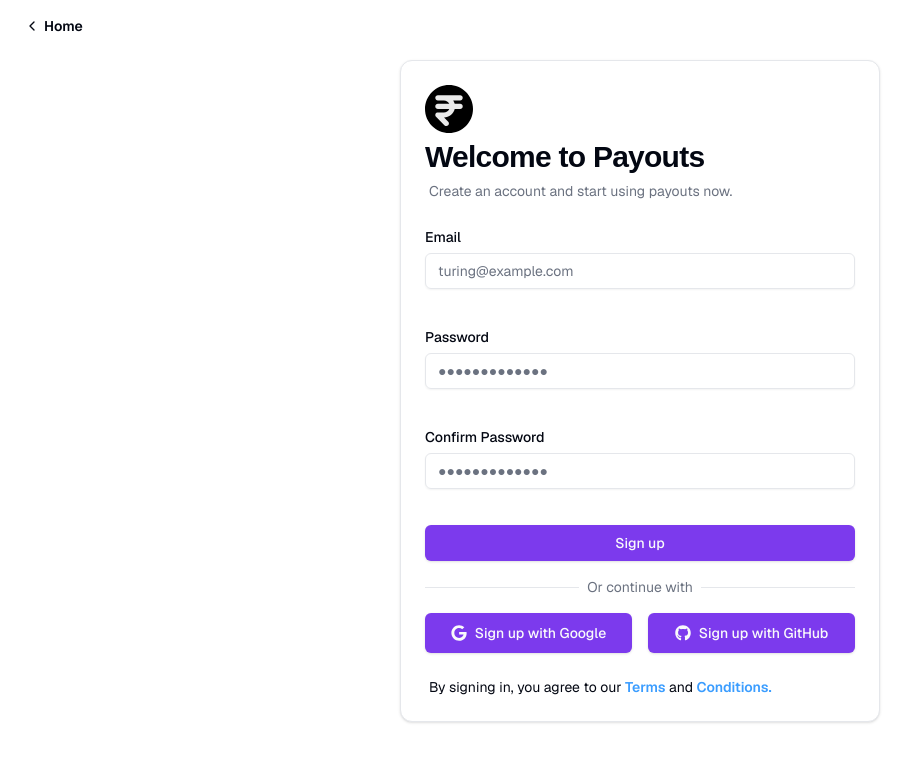
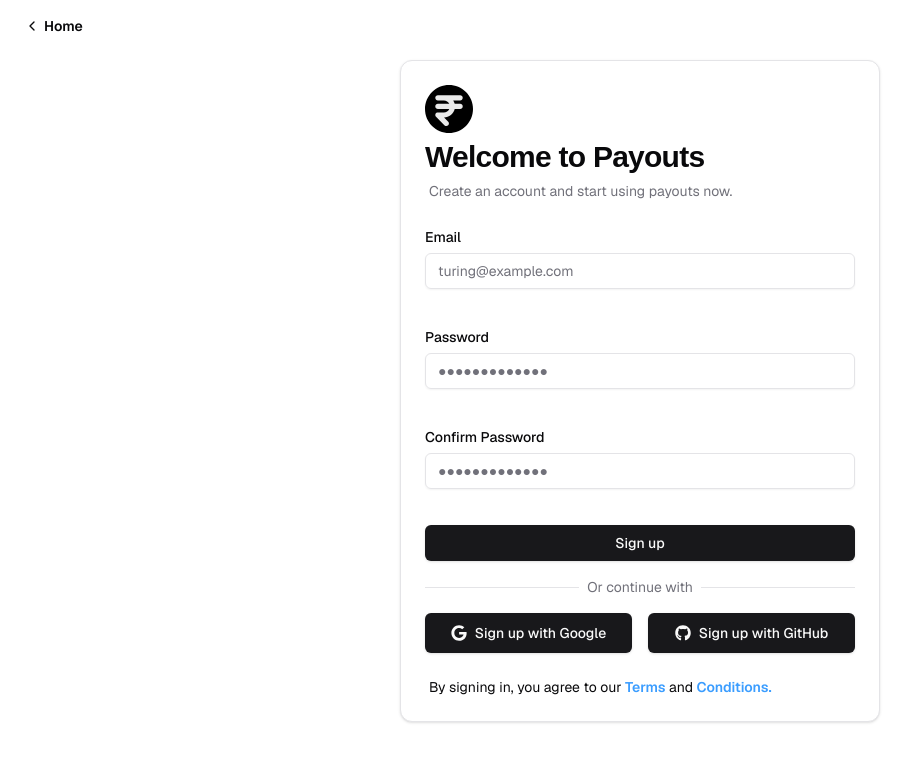
Before and after one commit to pranavcpawar/payouts-app, a Next.js app: page /signup in a window 1280 px wide. Shown: the top 762 px of the page, without its empty margins (0-913 px from the left). Built offline with nearby package versions, Linux system fonts and the light colour scheme; a web font is replaced by a local one.

Commit message:
change theme

```diff
--- a/app/globals.css
+++ b/app/globals.css
@@ -9,24 +9,24 @@
 @layer base {
   :root {
     --background: 0 0% 100%;
-    --foreground: 224 71.4% 4.1%;
+    --foreground: 240 10% 3.9%;
     --card: 0 0% 100%;
-    --card-foreground: 224 71.4% 4.1%;
+    --card-foreground: 240 10% 3.9%;
     --popover: 0 0% 100%;
-    --popover-foreground: 224 71.4% 4.1%;
-    --primary: 262.1 83.3% 57.8%;
-    --primary-foreground: 210 20% 98%;
-    --secondary: 220 14.3% 95.9%;
-    --secondary-foreground: 220.9 39.3% 11%;
-    --muted: 220 14.3% 95.9%;
-    --muted-foreground: 220 8.9% 46.1%;
-    --accent: 220 14.3% 95.9%;
-    --accent-foreground: 220.9 39.3% 11%;
+    --popover-foreground: 240 10% 3.9%;
+    --primary: 240 5.9% 10%;
+    --primary-foreground: 0 0% 98%;
+    --secondary: 240 4.8% 95.9%;
+    --secondary-foreground: 240 5.9% 10%;
+    --muted: 240 4.8% 95.9%;
+    --muted-foreground: 240 3.8% 46.1%;
+    --accent: 240 4.8% 95.9%;
+    --accent-foreground: 240 5.9% 10%;
     --destructive: 0 84.2% 60.2%;
-    --destructive-foreground: 210 20% 98%;
-    --border: 220 13% 91%;
-    --input: 220 13% 91%;
-    --ring: 262.1 83.3% 57.8%;
+    --destructive-foreground: 0 0% 98%;
+    --border: 240 5.9% 90%;
+    --input: 240 5.9% 90%;
+    --ring: 240 5.9% 10%;
     --radius: 0.5rem;
     --chart-1: 12 76% 61%;
     --chart-2: 173 58% 39%;
@@ -38,24 +38,24 @@
 
   .dark {
     --background: 240 10% 3.9%;
-    --foreground: 210 20% 98%;
-    --card: 224 71.4% 4.1%;
-    --card-foreground: 210 20% 98%;
-    --popover: 224 71.4% 4.1%;
-    --popover-foreground: 210 20% 98%;
-    --primary: 263.4 70% 50.4%;
-    --primary-foreground: 210 20% 98%;
-    --secondary: 215 27.9% 16.9%;
-    --secondary-foreground: 210 20% 98%;
-    --muted: 215 27.9% 16.9%;
-    --muted-foreground: 217.9 10.6% 64.9%;
-    --accent: 215 27.9% 16.9%;
-    --accent-foreground: 210 20% 98%;
+    --foreground: 0 0% 98%;
+    --card: 240 10% 3.9%;
+    --card-foreground: 0 0% 98%;
+    --popover: 240 10% 3.9%;
+    --popover-foreground: 0 0% 98%;
+    --primary: 0 0% 98%;
+    --primary-foreground: 240 5.9% 10%;
+    --secondary: 240 3.7% 15.9%;
+    --secondary-foreground: 0 0% 98%;
+    --muted: 240 3.7% 15.9%;
+    --muted-foreground: 240 5% 64.9%;
+    --accent: 240 3.7% 15.9%;
+    --accent-foreground: 0 0% 98%;
     --destructive: 0 62.8% 30.6%;
-    --destructive-foreground: 210 20% 98%;
-    --border: 215 27.9% 16.9%;
-    --input: 215 27.9% 16.9%;
-    --ring: 263.4 70% 50.4%;
+    --destructive-foreground: 0 0% 98%;
+    --border: 240 3.7% 15.9%;
+    --input: 240 3.7% 15.9%;
+    --ring: 240 4.9% 83.9%;
     --chart-1: 220 70% 50%;
     --chart-2: 160 60% 45%;
     --chart-3: 30 80% 55%;
```
